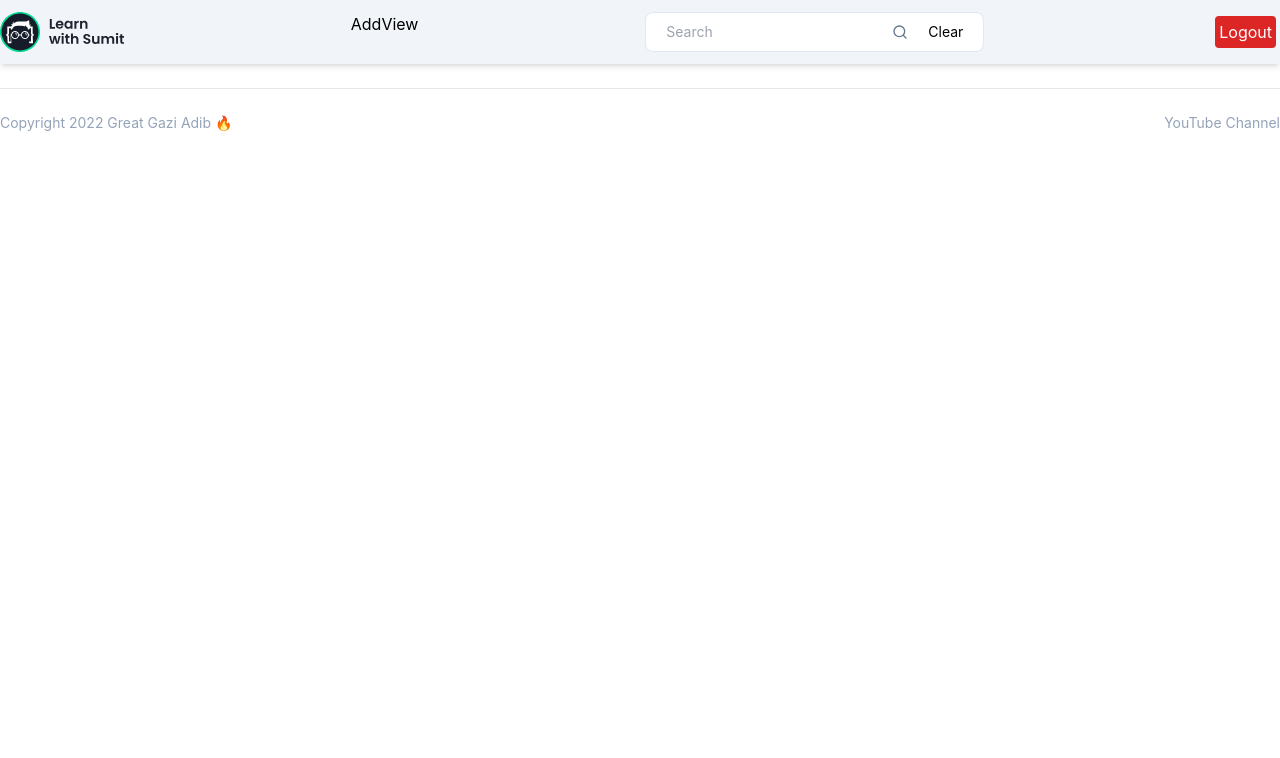
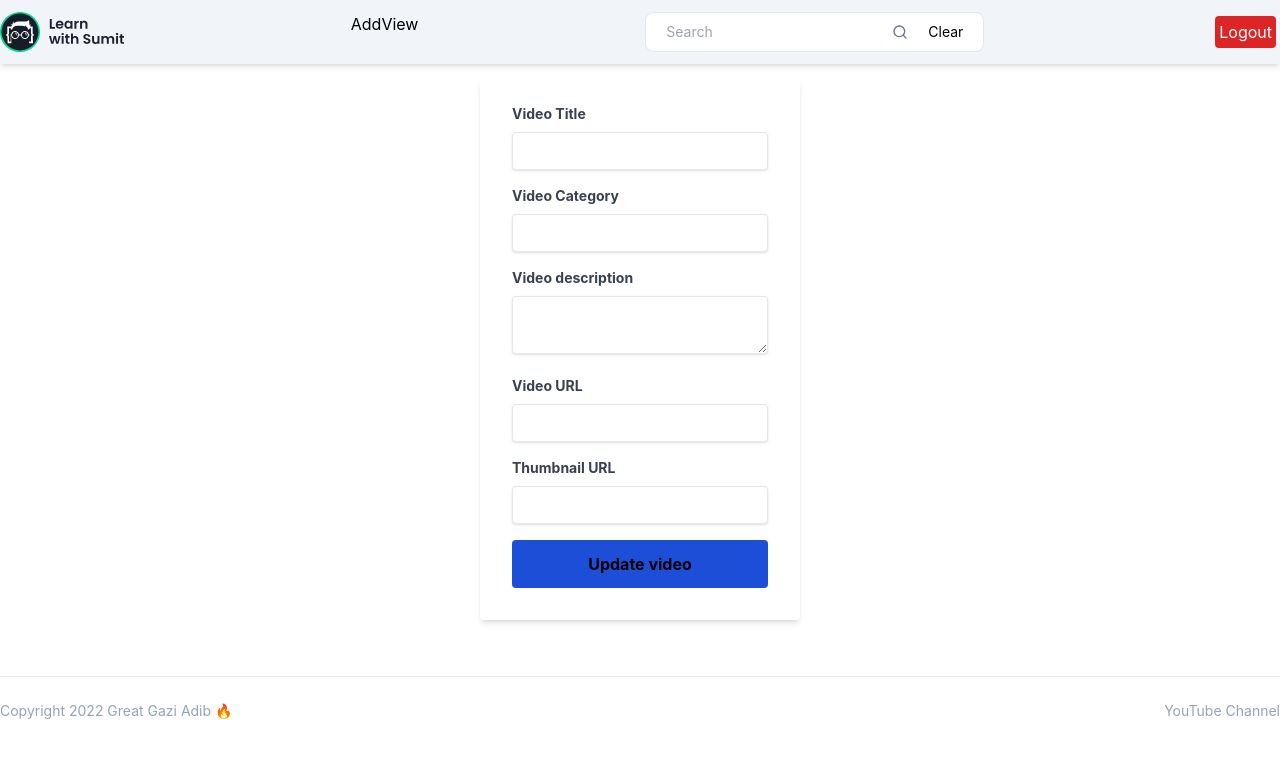
Before and after one commit to GaziAdib/video-manager-rtk-query-mern, a React (Create React App) app: page /videos/1/update in a window 1280 px wide. Shown: the top 758 px of the page. Built offline with nearby package versions, Linux system fonts and the light colour scheme; no server answers.

Commit message:
edit feature done andmanual cache update on video api almost done

```diff
--- a/src/App.js
+++ b/src/App.js
@@ -10,6 +10,7 @@ import LoginPage from './pages/LoginPage';
 import RegistrationPage from './pages/RegistrationPage';
 import PublicRoute from './components/routes/PublicRoute';
 import PrivateRoute from './components/routes/PrivateRoute';
+import EditVideoPage from './pages/EditVideoPage';
 
 
 function App() {
@@ -22,6 +23,7 @@ function App() {
         <Route path='/' element={<HomePage />} />
         <Route path='/my-wishlist' element={<PrivateRoute><Wishlists /></PrivateRoute>} />
         <Route path='/videos/:videoId' element={<VideoDetailPage />} />
+        <Route path='/videos/:videoId/update' element={<EditVideoPage />} />
         <Route path='/addVideo' element={<PrivateRoute><AddVideo /></PrivateRoute>} />
       </Routes>
       <Footer />
--- /dev/null
+++ b/src/components/FormData/EditForm.jsx
@@ -0,0 +1,140 @@
+import React from 'react'
+import { useState } from 'react';
+import { useNavigate } from 'react-router-dom';
+import { useUpdateVideoMutation } from '../../features/videos/videosApi';
+import Error from '../ui/Error';
+
+const EditForm = ({ singleVideoData }) => {
+    const userLocal = localStorage.getItem('auth');
+    const mainUser = JSON.parse(userLocal);
+
+    const navigate = useNavigate();
+
+    const {
+        _id,
+        title: initialTitle,
+        description: initialDescription,
+        category: initialCategory,
+        thumbnailUrl: initialThumbnailUrl,
+        videoUrl: initialVideoUrl
+    } = singleVideoData || {};
+
+    const [updateVideo, { isError, isLoading, error }] = useUpdateVideoMutation() || {};
+
+    const [title, setTitle] = useState(initialTitle);
+    const [category, setCategory] = useState(initialCategory);
+    const [description, setDescription] = useState(initialDescription);
+    const [thumbnailUrl, setThumbnailUrl] = useState(initialThumbnailUrl);
+    const [videoUrl, setVideoUrl] = useState(initialVideoUrl);
+
+    const submitHandler = (e) => {
+        e.preventDefault();
+
+
+        if (mainUser?.user?._id === singleVideoData?.authorId) {
+            updateVideo({
+                videoId: _id,
+                data: {
+                    title,
+                    category,
+                    description,
+                    thumbnailUrl,
+                    videoUrl
+                }
+            })
+            navigate('/');
+
+        } else {
+            alert('You Are not Author For This Video')
+        }
+
+
+
+
+    }
+
+
+
+    return (
+        <>
+            <form onSubmit={submitHandler} className="bg-white shadow-md rounded px-8 pt-6 pb-8 mb-4">
+                <div className="mb-4">
+                    <label className="block text-gray-700 text-sm font-bold mb-2" htmlFor="title">
+                        Video Title
+                    </label>
+                    <input
+                        className="shadow appearance-none border rounded w-full py-2 px-3 text-gray-700 leading-tight focus:outline-none focus:shadow-outline"
+                        id="title"
+                        type="text"
+                        value={title}
+                        onChange={(e) => setTitle(e.target.value)}
+                    />
+                </div>
+
+                <div className="mb-4">
+                    <label className="block text-gray-700 text-sm font-bold mb-2" htmlFor="category">
+                        Video Category
+                    </label>
+                    <input
+                        className="shadow appearance-none border rounded w-full py-2 px-3 text-gray-700 leading-tight focus:outline-none focus:shadow-outline"
+                        id="category"
+                        type="text"
+                        value={category}
+                        onChange={(e) => setCategory(e.target.value)}
+                    />
+                </div>
+
+                <div className="mb-4">
+                    <label className="block text-gray-700 text-sm font-bold mb-2" htmlFor="description">
+                        Video description
+                    </label>
+                    <textarea
+                        className="shadow appearance-none border rounded w-full py-2 px-3 text-gray-700 leading-tight focus:outline-none focus:shadow-outline"
+                        id="description"
+                        type="text"
+                        value={description}
+                        onChange={(e) => setDescription(e.target.value)}
+                    />
+                </div>
+
+                <div className="mb-4">
+                    <label className="block text-gray-700 text-sm font-bold mb-2" htmlFor="videoUrl">
+                        Video URL
+                    </label>
+                    <input
+                        className="shadow appearance-none border rounded w-full py-2 px-3 text-gray-700 leading-tight focus:outline-none focus:shadow-outline"
+                        id="videoUrl"
+                        type="text"
+                        value={videoUrl}
+                        onChange={(e) => setVideoUrl(e.target.value)}
+                    />
+                </div>
+
+                <div className="mb-4">
+                    <label className="block text-gray-700 text-sm font-bold mb-2" htmlFor="thumbnailUrl">
+                        Thumbnail URL
+                    </label>
+                    <input
+                        className="shadow appearance-none border rounded w-full py-2 px-3 text-gray-700 leading-tight focus:outline-none focus:shadow-outline"
+                        id="thumbnailUrl"
+                        type="text"
+                        value={thumbnailUrl}
+                        onChange={(e) => setThumbnailUrl(e.target.value)}
+                    />
+                </div>
+
+                <div className="flex items-center justify-between">
+                    <button disabled={isLoading} className="bg-blue-700 hover:bg-blue-dark text-green font-bold w-full h-12 py-2 px-4  rounded focus:outline-none focus:shadow-outline" type="submit">
+                        Update video
+                    </button>
+                </div>
+                <div className="flex items-center justify-between">
+                    {!isLoading && error && <Error message={error} />}
+                </div>
+
+            </form>
+        </>
+    )
+}
+
+export default EditForm
--- a/src/components/description/LikeUnlike.jsx
+++ b/src/components/description/LikeUnlike.jsx
@@ -16,6 +16,8 @@ const LikeUnlike = ({ likeCount, unlikeCount, authorId, likes }) => {
     const [unlikeVideoByAuthor] = useUnlikeVideoByAuthorMutation(videoId) || {};
 
     const { user } = useSelector((state) => state.auth) || {};
+    // const localUser = localStorage.getItem('auth');
+    // const mainUser = JSON.parse(localUser)
 
 
     // like video function
@@ -50,7 +52,7 @@ const LikeUnlike = ({ likeCount, unlikeCount, authorId, likes }) => {
                 <div
                     className="text-sm leading-[1.7142857] text-slate-600"
                 >
-                    {likeCount}K
+                    total likes: {likes?.length}
                 </div>
             </div>
             <div className="flex gap-1">
--- a/src/components/description/VideoDescription.jsx
+++ b/src/components/description/VideoDescription.jsx
@@ -1,23 +1,25 @@
 import React from 'react'
-import { useNavigate } from 'react-router-dom';
+import { Link, useNavigate } from 'react-router-dom';
 import { useDeleteVideoMutation } from '../../features/videos/videosApi';
 import LikeUnlike from './LikeUnlike';
 import moment from 'moment';
 
 const VideoDescription = ({ video }) => {
 
-    const { title, createdAt, description, likeCount, unlikeCount, viewsCount, _id, likes, authorId } = video || {};
+    const { _id, title, createdAt, description, likeCount, unlikeCount, viewsCount, likes, authorId } = video || {};
 
-    const [deleteVideo] = useDeleteVideoMutation() || {};
+    const [deleteVideo, { data: deleteDone, isSuccess, isError, error }] = useDeleteVideoMutation() || {};
 
     const navigate = useNavigate();
 
+    const localUser = localStorage.getItem('auth');
+    const mainUser = JSON.parse(localUser);
 
 
     // function to delete video
 
-    const deleteVideoHandler = (e) => {
-        deleteVideo(_id);
+    const deleteVideoHandler = (videoId) => {
+        deleteVideo(videoId);
         navigate('/');
     }
 
@@ -56,13 +58,19 @@ const VideoDescription = ({ video }) => {
                 {description}
             </div>
 
-            <button onClick={deleteVideoHandler} style={{ float: 'right' }} className="text-white rounded px-2 py-1 bg-red-600 mx-1 text-xs mt-1">
+            {mainUser?.user?._id === authorId ? (<button onClick={() => deleteVideoHandler(_id)} style={{ float: 'right' }} className="text-white rounded px-2 py-1 bg-red-600 mx-1 text-xs mt-1">
                 Delete
-            </button>
+            </button>) : ('')
+            }
 
-            <button style={{ float: 'right' }} className="text-white rounded px-2 py-1 bg-blue-600 text-xs mx-1 mt-1">
+
+            {mainUser?.user?._id === authorId ? (<Link to={`/videos/${_id}/update`} style={{ float: 'right' }} className="text-white rounded px-2 py-1 bg-blue-600 text-xs mx-1 mt-1">
                 Edit
-            </button>
+            </Link>
+            ) : ('')
+            }
+
+
         </div>
     )
 }
--- a/src/features/videos/videosApi.js
+++ b/src/features/videos/videosApi.js
@@ -67,10 +67,37 @@ export const videosApi = rootApi.injectEndpoints({
         // update Video
         updateVideo: builder.mutation({
             query: ({ videoId, data }) => ({
-                url: `/videos/${videoId}`,
+                url: `/videos/${videoId}/update`,
                 method: 'PUT',
                 body: data
             }),
+            async onQueryStarted(args, { queryFulfilled, dispatch }) {
+                try {
+
+                    const { data: updatedVideo } = await queryFulfilled;
+                    console.log(updatedVideo);
+                    console.log('args', args);
+
+                    dispatch(
+                        rootApi.util.updateQueryData('fetchVideos', undefined, (draft) => {
+                            // const video = draft.find((item) => item?._id === args.videoId)
+                            const video = draft?.find((videoItem) => videoItem?._id === args?.videoId);
+                            console.log(JSON.stringify(video));
+                            video._id = args?.videoId;
+                            video.title = args?.data?.title;
+                            video.category = args?.data?.category;
+                            video.description = args?.data?.description;
+                            video.thumbnailUrl = args?.data?.thumbnailUrl;
+                            video.videoUrl = args?.data?.videoUrl
+
+
+                        })
+                    );
+
+                } catch (error) {
+                    console.log(error);
+                }
+            }
         }),
 
         // update Video like By Users
--- a/src/pages/EditVideoPage.jsx
+++ b/src/pages/EditVideoPage.jsx
@@ -1,8 +1,18 @@
-import React from 'react'
+import React, { useState } from 'react';
+import { useFetchSingleVideoQuery } from '../features/videos/videosApi';
+import { useNavigate, useParams } from 'react-router-dom'
+import EditForm from '../components/FormData/EditForm';
 
 const EditVideoPage = () => {
+
+  const { videoId } = useParams();
+
+  const { data: singleVideoData, isLoading, isError, error } = useFetchSingleVideoQuery(videoId);
+
   return (
-    <div>EditVideoPage</div>
+    <div className="w-full max-w-xs mx-auto pt-2 pb-2 my-2">
+      <EditForm singleVideoData={singleVideoData} />
+    </div>
   )
 }
 
```
